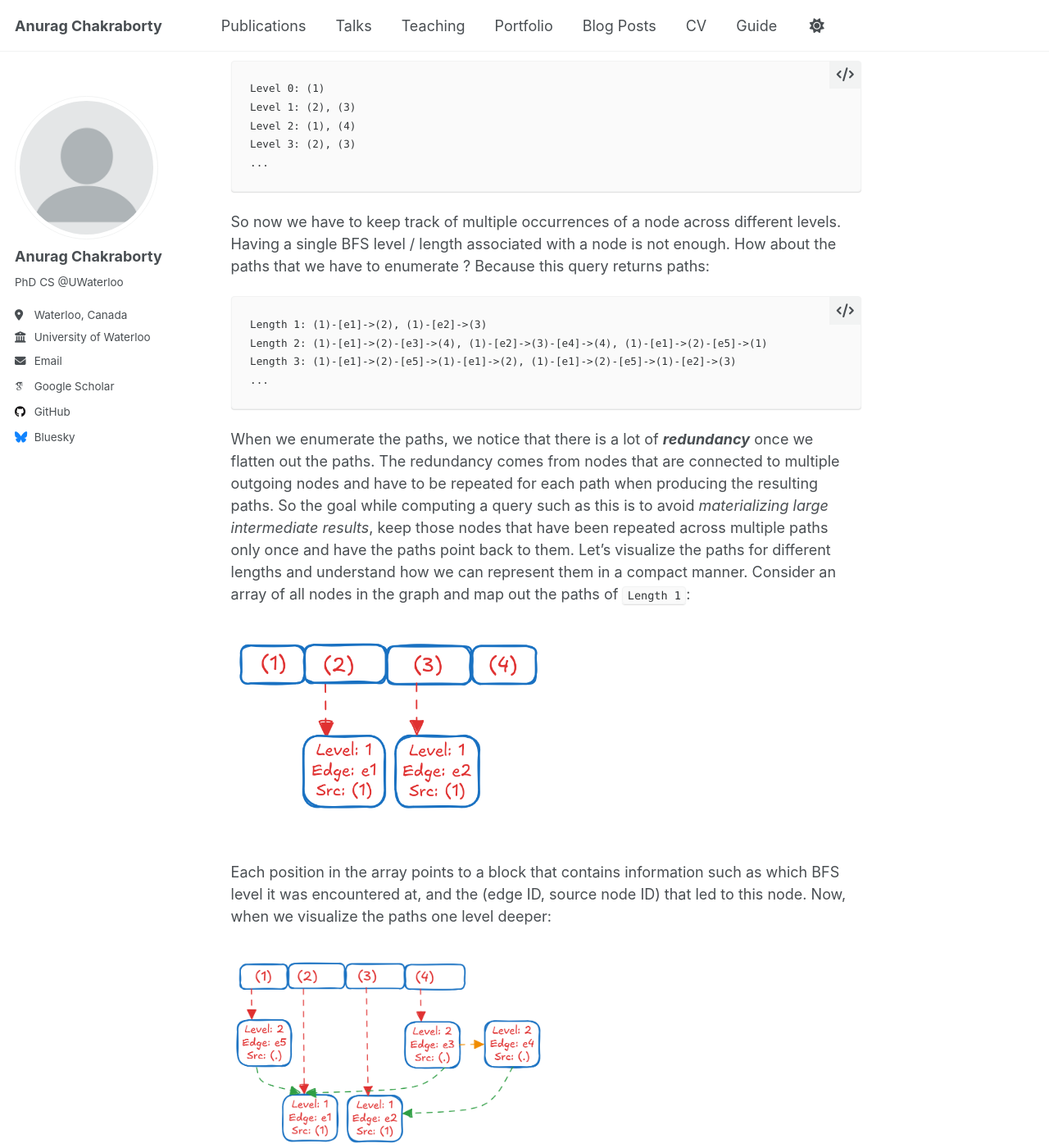
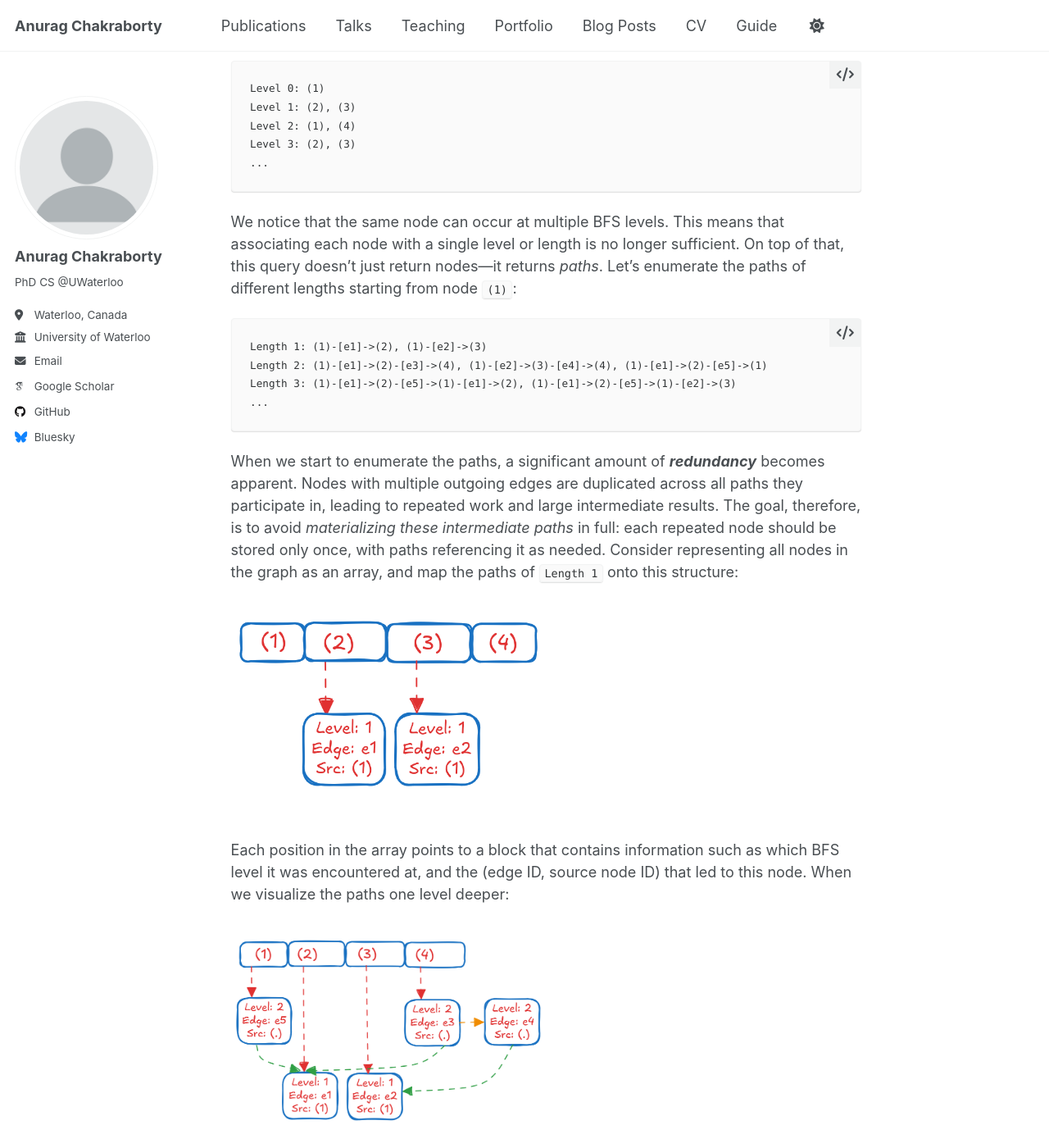
Before and after one commit to anuchak/anuchak.github.io, a Jekyll site: the page built from _posts/2025-09-14-blog-post-1.md, in a window 1280 px wide and 1400 px high, scrolled down 5623 px. Shown: the whole window at 82% size. Built offline with Jekyll 4.4.1, drawn with Linux system fonts in a browser that asks for light colours; some web fonts are replaced; a script that is not in the unit is left out.

Commit message:
push changes

````diff
--- a/_posts/2025-09-14-blog-post-1.md
+++ b/_posts/2025-09-14-blog-post-1.md
@@ -193,7 +193,7 @@ To see why this matters, let’s revisit our example graph:
   <figcaption style="text-align: left;"></figcaption>
 </figure>
 
-Let's enumerate what each BFS level would look like, starting from the source node (1):
+Let's enumerate what each BFS level would look like, starting from the source node `(1)`:
 
 ```
 Level 0: (1)
@@ -203,8 +203,9 @@ Level 3: (2), (3)
 ...
 ```
 
-So now we have to keep track of multiple occurrences of a node across different levels. Having a single BFS level / length
-associated with a node is not enough. How about the paths that we have to enumerate ? Because this query returns paths:
+We notice that the same node can occur at multiple BFS levels. This means that associating each node with a
+single level or length is no longer sufficient. On top of that, this query doesn't just return nodes—it returns _paths_.
+Let's enumerate the paths of different lengths starting from node `(1)`:
 
 ```
 Length 1: (1)-[e1]->(2), (1)-[e2]->(3)
@@ -213,12 +214,11 @@ Length 3: (1)-[e1]->(2)-[e5]->(1)-[e1]->(2), (1)-[e1]->(2)-[e5]->(1)-[e2]->(3)
 ...
 ```
 
-When we enumerate the paths, we notice that there is a lot of **_redundancy_** once we flatten out the paths.
-The redundancy comes from nodes that are connected to multiple outgoing nodes and have to be repeated for each path when
-producing the resulting paths. So the goal while computing a query such as this is to avoid _materializing large
-intermediate results_, keep those nodes that have been repeated across multiple paths only once and have the paths point back to them.
-Let's visualize the paths for different lengths and understand how we can represent them in a compact manner.
-Consider an array of all nodes in the graph and map out the paths of `Length 1`:
+When we start to enumerate the paths, a significant amount of **_redundancy_** becomes apparent. Nodes with multiple
+outgoing edges are duplicated across all paths they participate in, leading to repeated work and large intermediate results.
+The goal, therefore, is to avoid _materializing these intermediate paths_ in full: each repeated node should be stored
+only once, with paths referencing it as needed.
+Consider representing all nodes in the graph as an array, and map the paths of `Length 1` onto this structure:
 
 <figure>
   <img src="/images/var_len_len_1.png" alt="Description" style="width: 50%;" />
@@ -226,7 +226,7 @@ Consider an array of all nodes in the graph and map out the paths of `Length 1`:
 </figure>
 
 Each position in the array points to a block that contains information such as which BFS level it was encountered at,
-and the (edge ID, source node ID) that led to this node. Now, when we visualize the paths one level deeper:
+and the (edge ID, source node ID) that led to this node. When we visualize the paths one level deeper:
 
 <figure>
   <img src="/images/var_len_len_2.png" alt="Description" style="width: 50%;" />
````
